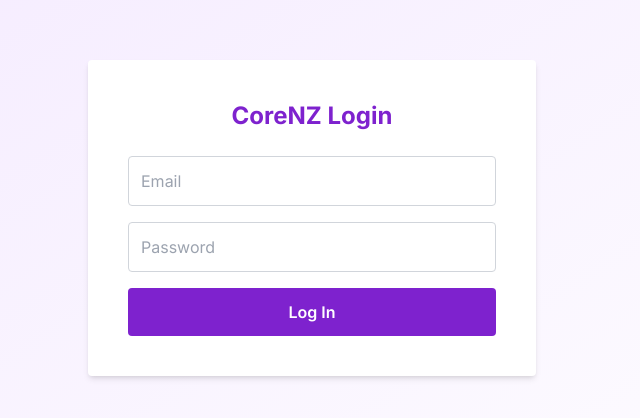
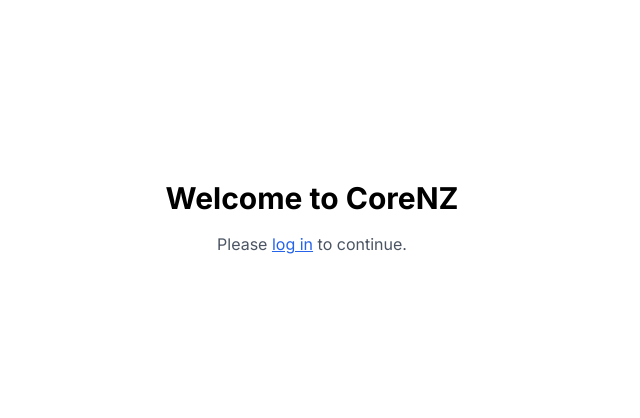
Before and after one commit to VacationReady/corenz-frontend, a Next.js app: page / in a window 1280 px wide. Shown: the part 182-600 px from the top of the page, without its empty margins (328-968 px from the left). Built offline with nearby package versions, Linux system fonts and the light colour scheme; no server answers.

Commit message:
Replaced old homepage login with landing screen pointing to /login

```diff
--- a/app/page.tsx
+++ b/app/page.tsx
@@ -1,50 +1,9 @@
-'use client';
-
-import { useState } from 'react';
-import axios from '@/lib/api'; // Updated for alias
-import { useRouter } from 'next/navigation';
-import { toast, Toaster } from 'react-hot-toast';
-
-export default function LoginPage() {
-  const [email, setEmail] = useState('');
-  const [password, setPassword] = useState('');
-  const router = useRouter();
-
-  const handleLogin = async () => {
-    try {
-      const res = await axios.post('/api/auth/login', { email, password }); // fixed route
-      localStorage.setItem('token', res.data.token);
-      toast.success('Logged in successfully');
-      router.push('/dashboard'); // Make sure this route exists under /app/dashboard/page.tsx
-    } catch (err) {
-      toast.error('Invalid credentials');
-    }
-  };
-
+export default function HomePage() {
   return (
-    <div className="flex items-center justify-center h-screen bg-gradient-to-br from-purple-100 to-white">
-      <Toaster />
-      <div className="bg-white p-10 rounded shadow-md w-full max-w-md">
-        <h1 className="text-2xl font-bold text-center text-purple-700 mb-6">CoreNZ Login</h1>
-        <input
-          className="w-full p-3 mb-4 border border-gray-300 rounded"
-          placeholder="Email"
-          value={email}
-          onChange={(e) => setEmail(e.target.value)}
-        />
-        <input
-          className="w-full p-3 mb-4 border border-gray-300 rounded"
-          placeholder="Password"
-          type="password"
-          value={password}
-          onChange={(e) => setPassword(e.target.value)}
-        />
-        <button
-          className="w-full bg-purple-700 hover:bg-purple-800 text-white py-3 rounded font-semibold"
-          onClick={handleLogin}
-        >
-          Log In
-        </button>
+    <div className="h-screen flex items-center justify-center text-center">
+      <div>
+        <h1 className="text-3xl font-bold mb-4">Welcome to CoreNZ</h1>
+        <p className="text-gray-600">Please <a href="/login" className="text-blue-600 underline">log in</a> to continue.</p>
       </div>
     </div>
   );
```
